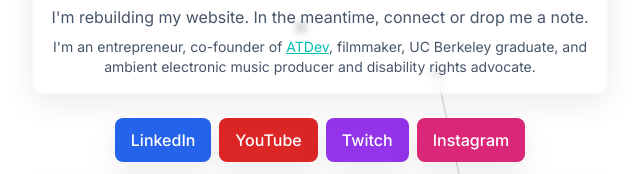
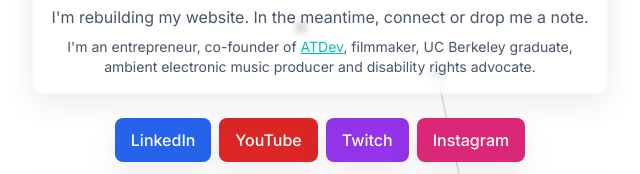
Before and after one commit to owenpkent/owenpkent.com, a plain HTML site: page index.html in a window 1280 px wide. Shown: the part 192-366 px from the top of the page, 320-960 px from the left. Drawn offline with nearby package versions, Linux system fonts and the light colour scheme.

```diff
--- a/index.html
+++ b/index.html
@@ -101,7 +101,7 @@
             <span class="inline-flex items-center gap-2 rounded-full border border-slate-300/70 dark:border-slate-700/70 px-3 py-1 text-xs text-lightTextSecondary dark:text-darkTextSecondary">Site update in progress</span>
             <h1 class="mt-2 text-3xl sm:text-4xl font-extrabold tracking-tight leading-tight text-charcoal dark:text-white">Coming Soon</h1>
             <p class="mt-2 text-base text-lightTextSecondary dark:text-darkTextSecondary">I'm rebuilding my website. In the meantime, connect or drop me a note.</p>
-            <p class="mt-2 text-sm text-lightTextSecondary dark:text-darkTextSecondary">I'm an entrepreneur, co-founder of <a href="https://assistivetech.dev/" target="_blank" rel="noopener" class="text-wave hover:text-palm underline">ATDev</a>, filmmaker, UC Berkeley graduate, and ambient electronic music producer and disability rights advocate.</p>
+            <p class="mt-2 text-sm text-lightTextSecondary dark:text-darkTextSecondary">I'm an entrepreneur, co-founder of <a href="https://assistivetech.dev/" target="_blank" rel="noopener" class="text-wave hover:text-palm underline">ATDev</a>, filmmaker, UC Berkeley graduate, ambient electronic music producer and disability rights advocate.</p>
           </div>
 
           <div class="mt-4 flex flex-wrap gap-2 justify-center">
```
